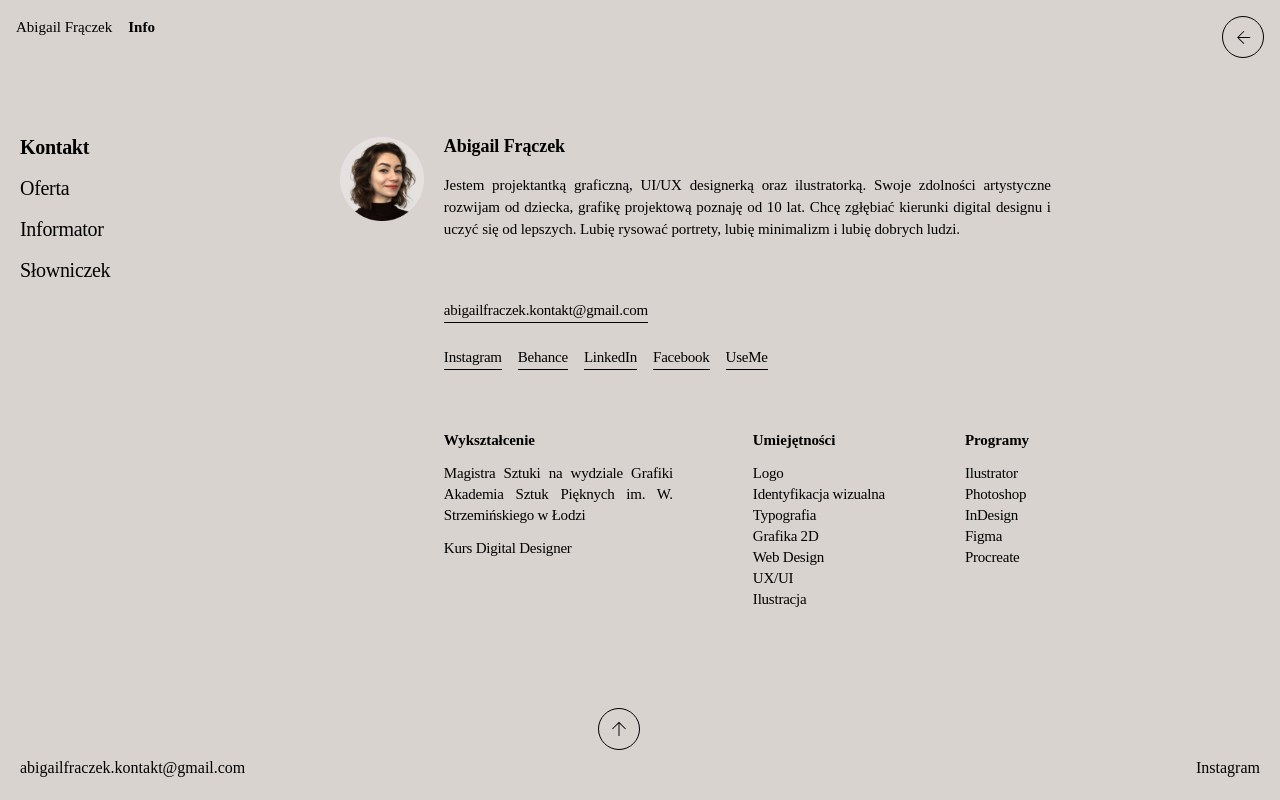
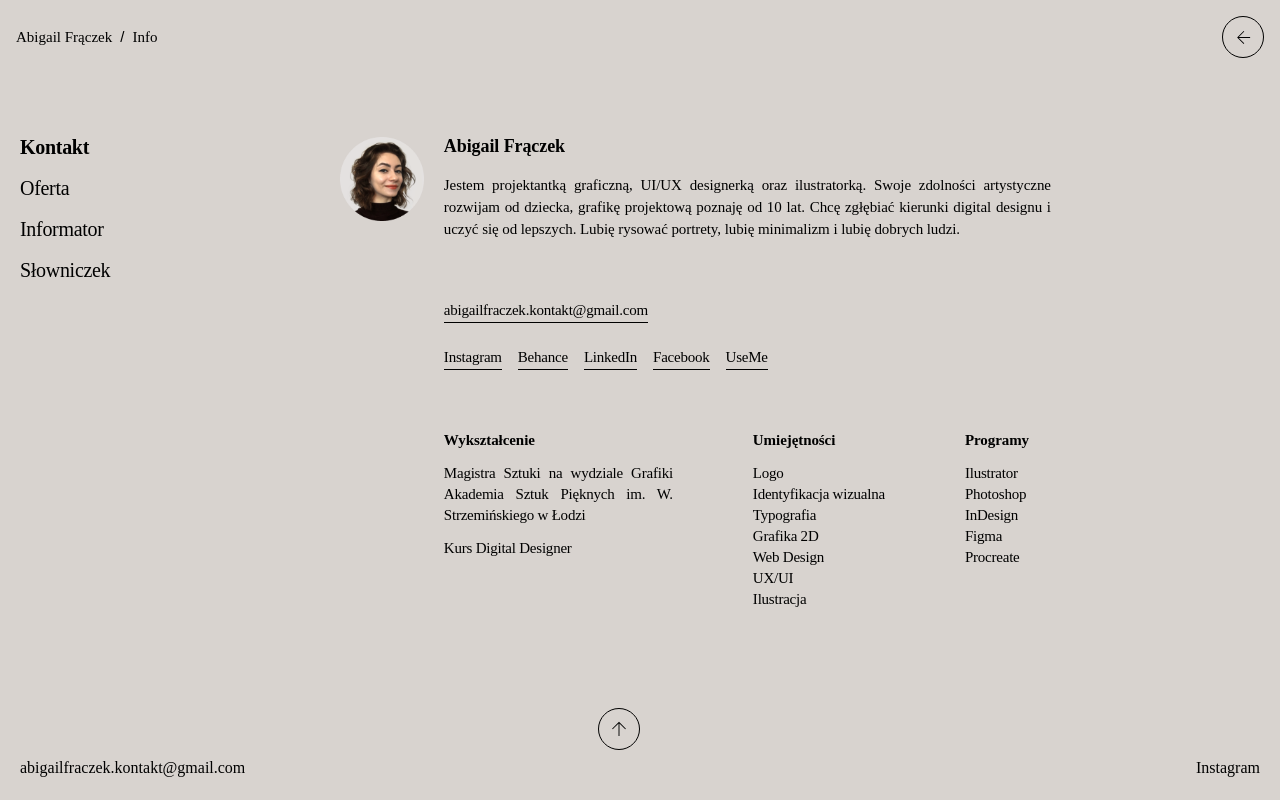
Before and after one commit to Mrbabet/Abigail-fraczek-portfolio, a React (Vite) app: page /info in a window 1280 px wide. Built offline with nearby package versions, Linux system fonts and the light colour scheme.

Commit message:
Refactoring code

```diff
--- a/package.json
+++ b/package.json
@@ -12,7 +12,10 @@
     "deploy": "gh-pages -d dist"
   },
   "dependencies": {
-    "framer-motion": "^10.10.0",
+    "@chakra-ui/react": "^2.8.2",
+    "@emotion/react": "^11.11.3",
+    "@emotion/styled": "^11.11.0",
+    "framer-motion": "^10.18.0",
     "gh-pages": "^6.1.1",
     "gsap": "^3.11.4",
     "mouse-follower": "^1.1.2",
--- a/src/components/Breadcrumb/Breadcrumb.jsx
+++ /dev/null
@@ -1,37 +0,0 @@
-import { NavLink, useLocation } from "react-router-dom";
-import "./breadcrumbStyles.scss";
-import breadcrumbArrow from "../../assets/images/breadcrumb-arrow.svg";
-
-const Breadcrumb = () => {
-  const location = useLocation();
-
-  let currentLink = "";
-  const crumbs = location.pathname
-    .split("/")
-    .filter((crumb) => crumb !== "")
-    .map((crumb, index, array) => {
-      currentLink += `/${crumb}`;
-      const crumbLabel = crumb.includes("realizacja") ? "Realizacja" : crumb;
-      return (
-        <div className="crumb" key={crumb}>
-          <NavLink to={currentLink}>{crumbLabel}</NavLink>
-        </div>
-      );
-    });
-  if (location.pathname !== "") {
-    crumbs.unshift(
-      <div className="crumb" key="home">
-        <NavLink to="/">Abigail Frączek</NavLink>
-        <div className="breadcrumb-arrow"></div>
-      </div>
-    );
-  }
-
-  return (
-    <>
-      <div className="breadcrumbs">{crumbs}</div>
-    </>
-  );
-};
-
-export default Breadcrumb;
--- a/src/components/Breadcrumb/breadcrumbStyles.scss
+++ /dev/null
@@ -1,42 +0,0 @@
-.breadcrumbs {
-  display: flex;
-  flex-direction: column;
-  @media screen and (min-width: 820px) {
-    flex-direction: row;
-    gap: 16px;
-  }
-  a {
-    text-decoration: none;
-    color: black;
-    text-transform: capitalize;
-  }
-}
-.crumb {
-  font-family: "DM Sans";
-}
-.crumb:hover {
-  a {
-    color: #757270;
-  }
-}
-.crumb:last-child {
-  font-weight: 700;
-  font-family: "Lora";
-}
-.breadcrumb-title {
-  @media screen and (max-width: 1280px) {
-    display: none;
-  }
-}
-.breadcrumb-description {
-  width: 400px;
-  text-align: justify;
-  @media screen and (max-width: 1280px) {
-    display: none;
-  }
-}
-.breadcrumb-arrow {
-  width: 100%;
-  height: 100%;
-  color: white;
-}
--- /dev/null
+++ b/src/components/Breadcrumbs/Breadcrumbs.jsx
@@ -0,0 +1,39 @@
+import { Link, useLocation } from "react-router-dom";
+import "./breadcrumbStyles.scss";
+import {
+  Breadcrumb,
+  BreadcrumbItem,
+  BreadcrumbLink,
+  BreadcrumbSeparator,
+} from "@chakra-ui/react";
+
+const Breadcrumbs = () => {
+  const location = useLocation();
+  console.log(location);
+  const pathSegments = location.pathname.split("/").filter(Boolean);
+
+  return (
+    <>
+      <Breadcrumb className="breadcrumbs">
+        {location && (
+          <BreadcrumbItem>
+            <BreadcrumbLink as={Link} to={"/"}>
+              Abigail Frączek
+            </BreadcrumbLink>
+          </BreadcrumbItem>
+        )}
+        {pathSegments.map((segment, index) => (
+          <BreadcrumbItem key={index}>
+            <BreadcrumbLink
+              as={Link}
+              to={`/${pathSegments.slice(0, index + 1).join("/")}`}
+            >
+              {segment}
+            </BreadcrumbLink>
+          </BreadcrumbItem>
+        ))}
+      </Breadcrumb>
+    </>
+  );
+};
+export default Breadcrumbs;
--- /dev/null
+++ b/src/components/Breadcrumbs/breadcrumbStyles.scss
@@ -0,0 +1,22 @@
+ol {
+  padding: 0;
+  margin: 0;
+}
+
+.breadcrumbs {
+  display: flex;
+  flex-direction: column;
+
+  a {
+    text-decoration: none;
+    color: black;
+    text-transform: capitalize;
+    font-family: "DM Sans";
+  }
+}
+.breadcrumbs {
+  @media screen and (min-width: 820px) {
+    flex-direction: row;
+    gap: 16px;
+  }
+}
--- a/src/components/Navbar/Navbar.jsx
+++ b/src/components/Navbar/Navbar.jsx
@@ -1,13 +1,13 @@
 import "./NavbarStyles.scss";
-import "../Breadcrumb/breadcrumbStyles.scss";
+import "../Breadcrumbs/breadcrumbStyles.scss";
 import { NavLink } from "react-router-dom";
-import Breadcrumb from "../Breadcrumb/Breadcrumb";
+import Breadcrumbs from "../Breadcrumbs/Breadcrumbs";
 import PrevPageBtn from "../../components/PrevPageBtn/PrevPageBtn";
 
 const Navbar = () => {
   return (
     <header className="nav__container">
-      <Breadcrumb />
+      <Breadcrumbs />
       <div className="right-side">
         {location.pathname !== "/info" && (
           <NavLink to="/info" className="info-link">
--- a/src/components/RealizacjaDescription/RealizacjaDescription.jsx
+++ b/src/components/RealizacjaDescription/RealizacjaDescription.jsx
@@ -1,5 +1,5 @@
 import "./realizacjadescStyles.scss";
-import breadcrumbDescriptions from "../Breadcrumb/data";
+import breadcrumbDescriptions from "../Breadcrumbs/data";
 import NotFound from "../../pages/notFound/NotFound";
 import React from "react";
 
```
Also changed, not shown: src/components/Layout/Layout.jsx (added, +19 -0 lines), src/components/Breadcrumbs/data.js (renamed from src/components/Breadcrumb/data.js), 1 other file (tests, documents, lock files or other folders).
